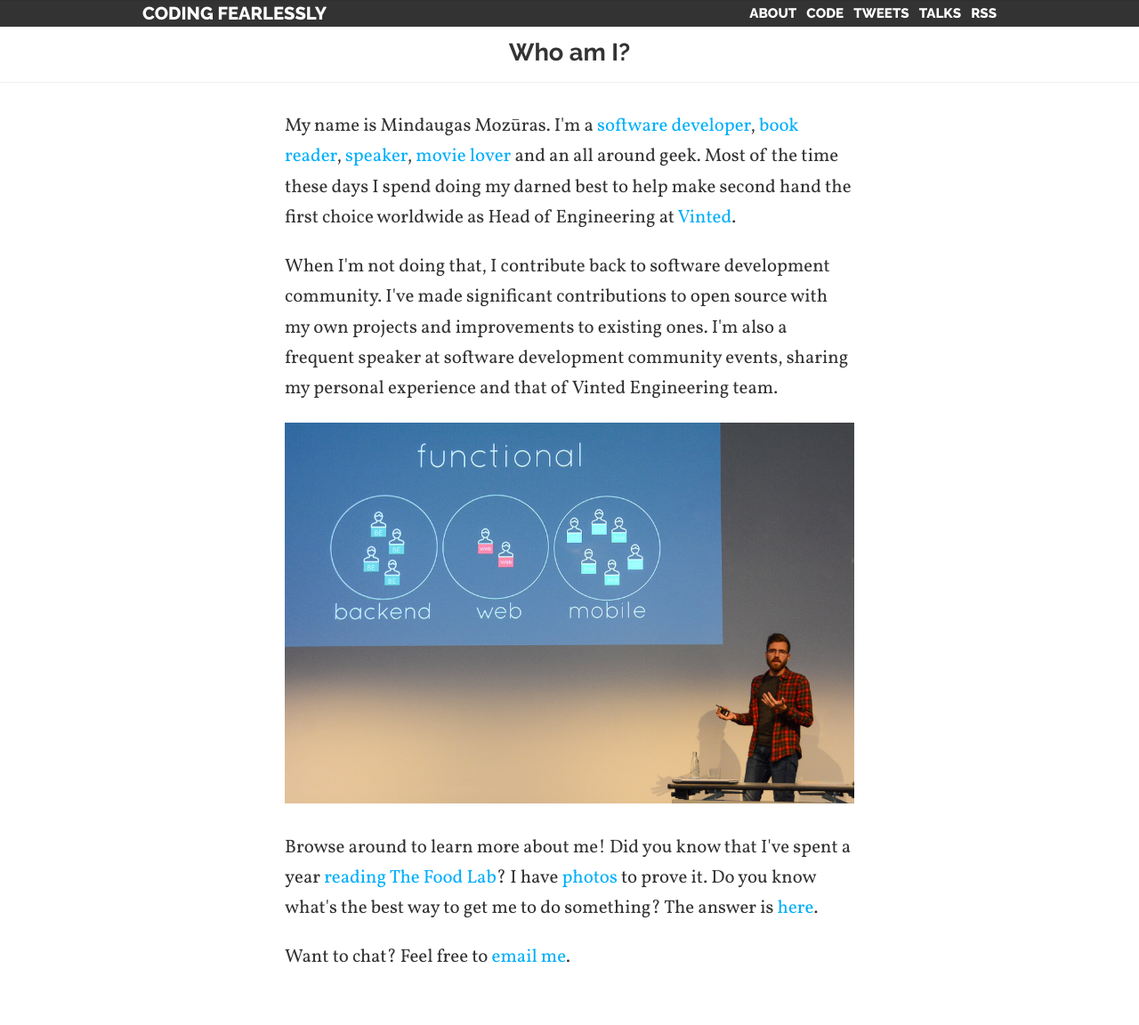
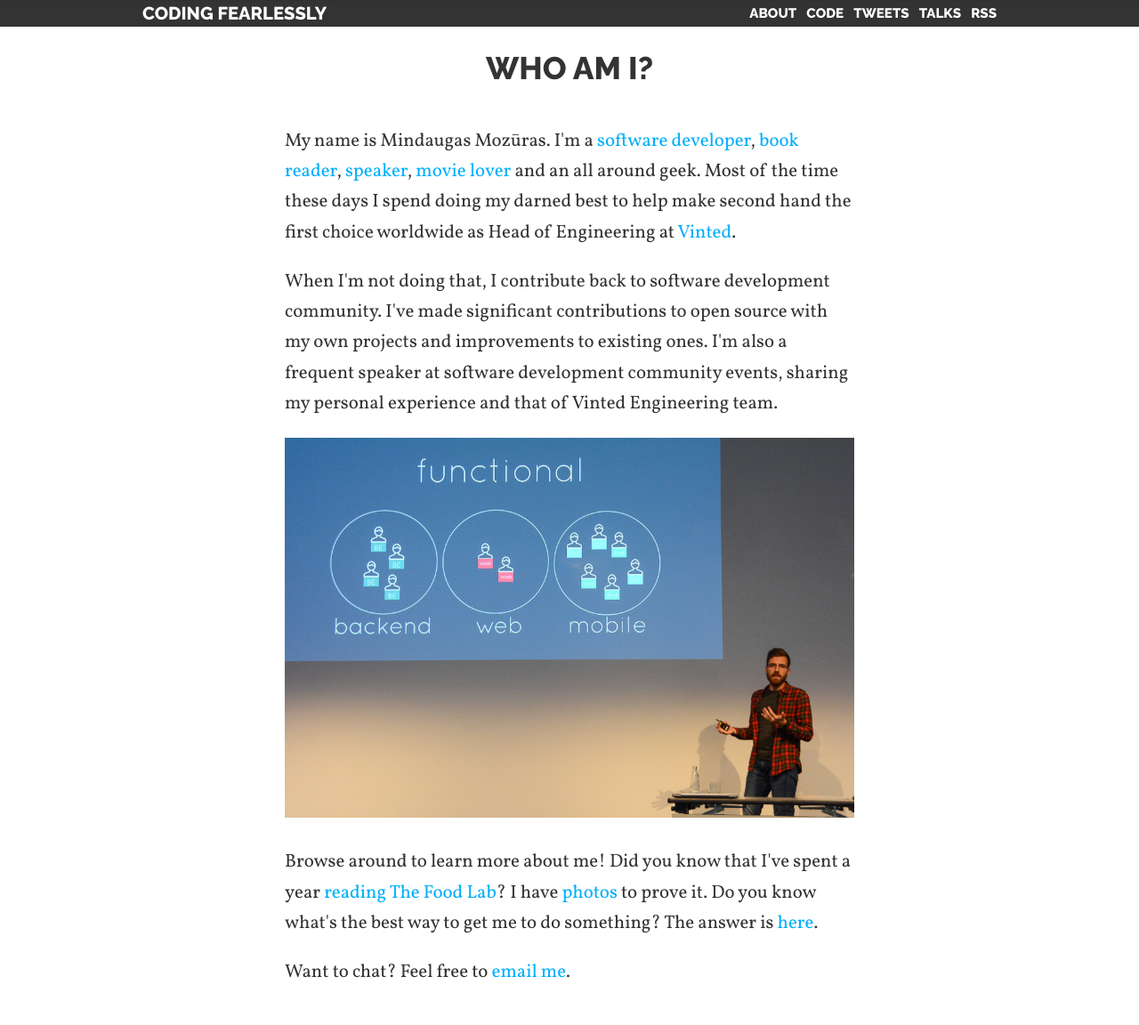
Before and after one commit to mmozuras/mmozuras.github.com, a Jekyll site: the page built from about.md, in a window 1280 px wide. Shown: the whole page at 89% size. Built offline with Jekyll 4.4.1, drawn with Linux system fonts in a browser that asks for light colours; comment, search, counter and statistics services are not loaded.

Commit message:
Move <header> into <article> in about page

```diff
--- a/about.md
+++ b/about.md
@@ -4,10 +4,10 @@ layout: default
 ---
 
 <div class="content">
-  <header>
-    <h1>Who am I?</h1>
-  </header>
   <article>
+    <header>
+      <h1>Who am I?</h1>
+    </header>
     <p>My name is Mindaugas Mozūras. I'm a <a href="//github.com/mmozuras">software developer</a>, <a href="//www.goodreads.com/user/show/36968510-mindaugas-moz-ras">book reader</a>, <a href="/talks">speaker</a>, <a href="//letterboxd.com/mmozuras/">movie lover</a> and an all around geek. Most of the time these days I spend doing my darned best to help make second hand the first choice worldwide as Head of Engineering at <a href="//engineering.vinted.com">Vinted</a>.</p>
 
     <p>When I'm not doing that, I contribute back to software development community. I've made significant contributions to open source with my own projects and improvements to existing ones. I'm also a frequent speaker at software development community events, sharing my personal experience and that of Vinted Engineering team.</p>
```
